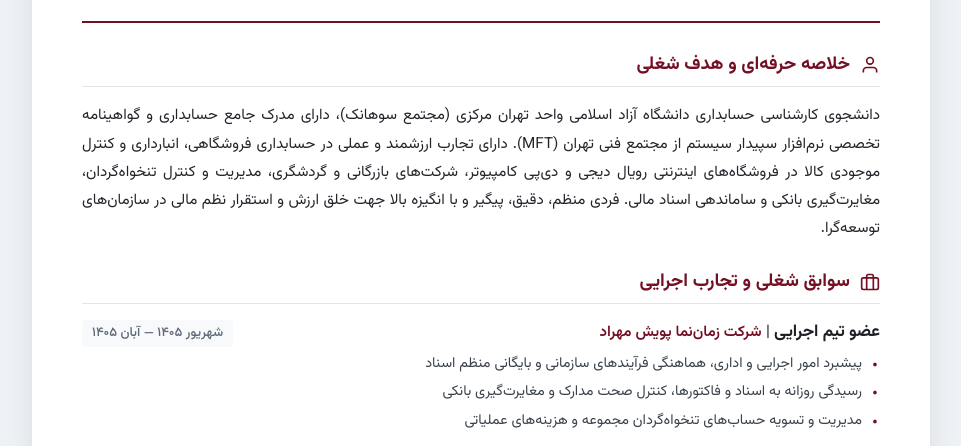
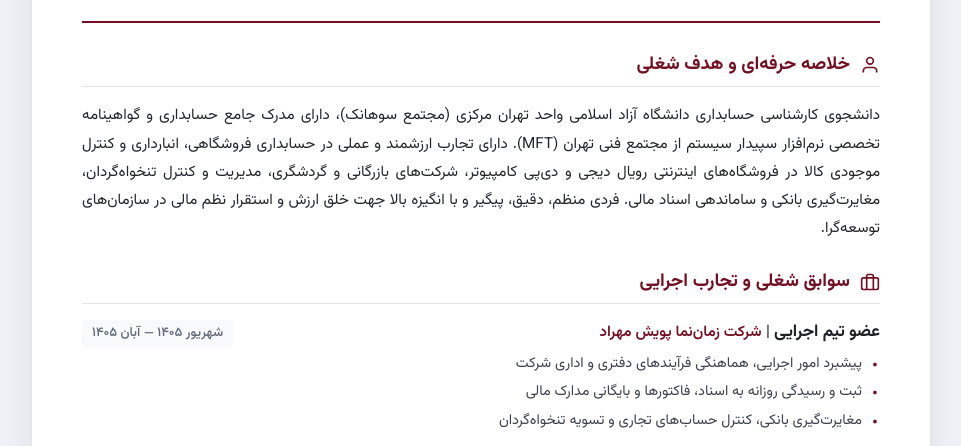
Before and after one commit to parsakodari3342/parsakodari, a plain HTML site: page resume.html in a window 1280 px wide. Shown: the part 292-738 px from the top of the page, without its empty margins (159-1120 px from the left). Drawn offline with Linux system fonts and the light colour scheme.

Commit message:
UpdateZaman2

```diff
--- a/resume.html
+++ b/resume.html
@@ -474,9 +474,9 @@
                         <span class="job-date">شهریور ۱۴۰۵ — آبان ۱۴۰۵</span>
                     </div>
                     <ul class="job-tasks">
-                        <li>پیشبرد امور اجرایی و اداری، هماهنگی فرآیندهای سازمانی و بایگانی منظم اسناد</li>
-                        <li>رسیدگی روزانه به اسناد و فاکتورها، کنترل صحت مدارک و مغایرت‌گیری بانکی</li>
-                        <li>مدیریت و تسویه حساب‌های تنخواه‌گردان مجموعه و هزینه‌های عملیاتی</li>
+                        <li>پیشبرد امور اجرایی، هماهنگی فرآیندهای دفتری و اداری شرکت</li>
+                        <li>ثبت و رسیدگی روزانه به اسناد، فاکتورها و بایگانی مدارک مالی</li>
+                        <li>مغایرت‌گیری بانکی، کنترل حساب‌های تجاری و تسویه تنخواه‌گردان</li>
                     </ul>
                 </div>
 
```
Also changed, not shown: 3 other files.
